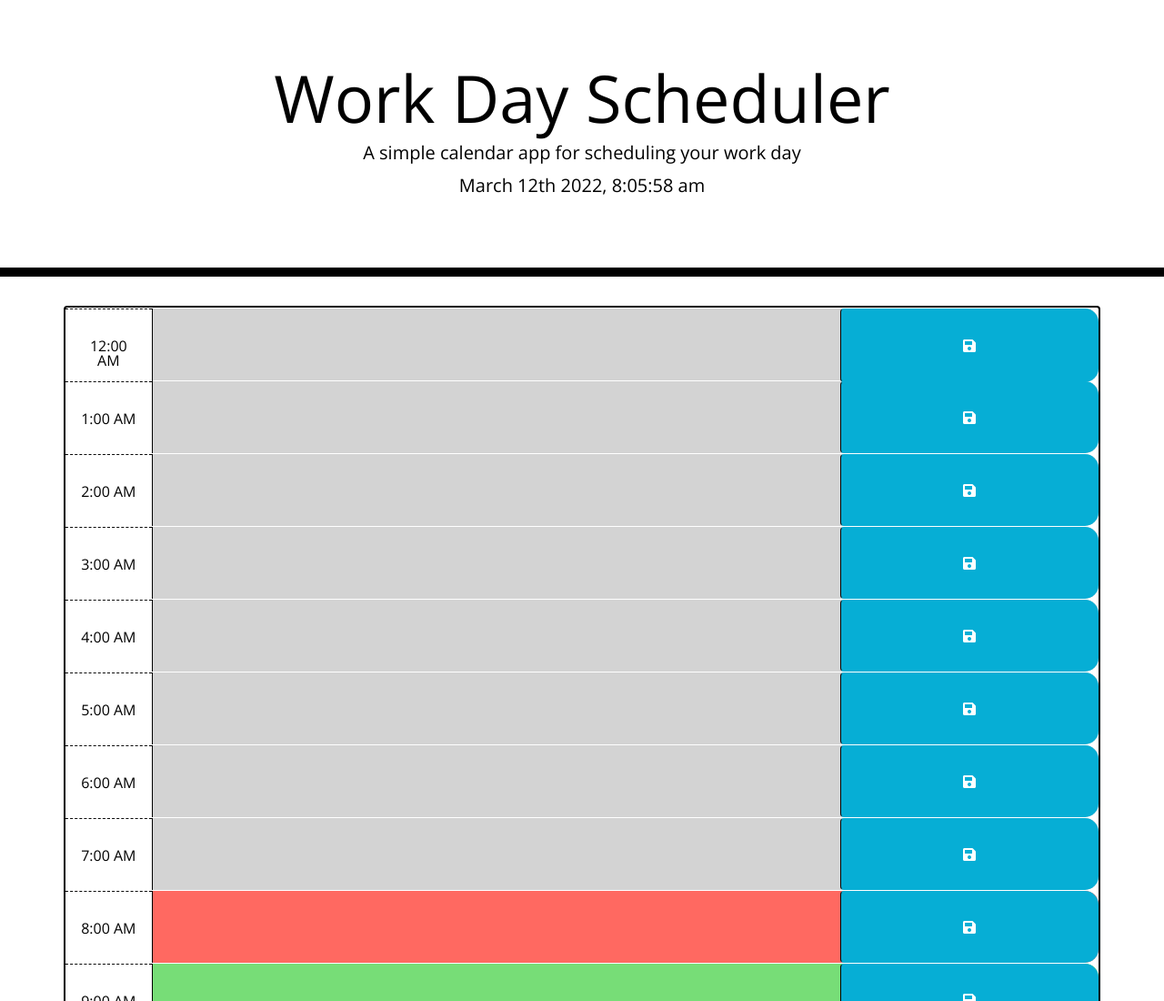
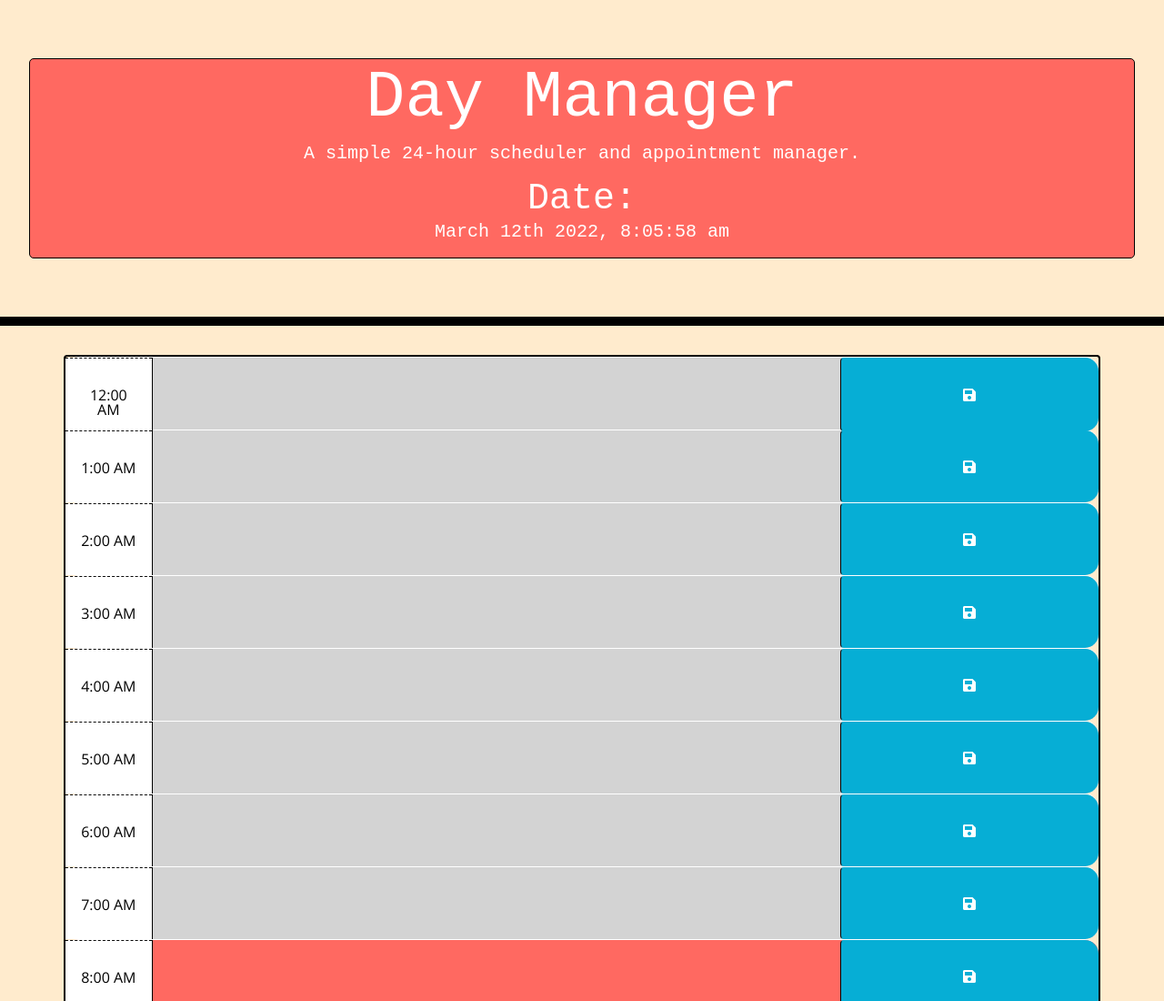
Before and after one commit to YourFunkyDad/Work-Day-Scheduler, a plain HTML site: page index.html in a window 1280 px wide. Shown: the top 1100 px of the page at 91% size. Drawn offline with nearby package versions, Linux system fonts and the light colour scheme.

Commit message:
Adding some Flavor

```diff
--- a/assets/js/script.js
+++ b/assets/js/script.js
@@ -35,7 +35,6 @@
 $(document).ready(function () {
     $("#currentDay").text(moment().format("MMMM Do YYYY, h:mm:ss a"));
     $(".saveBtn").on("click", function () {
-        console.log(this);
         var text = $(this).siblings(".description").val();
         var time = $(this).parent().attr("id");
 
--- a/assets/style/style.css
+++ b/assets/style/style.css
@@ -2,6 +2,7 @@ body {
     font-family: 'Open Sans', sans-serif;
     font-size: 16px;
     line-height: 1;
+    background-color: blanchedalmond;
   }
 
   textarea{
@@ -75,4 +76,15 @@ body {
     border-width: 2px;
     border-style: solid;
     border-color: black;
+    max-height:min-content;
   }
+
+  .date-box {
+    border-radius: 5px;
+    border-width: 1px;
+    border-style: solid;
+    border-color: black;
+    background-color: #ff6961;
+    color: white;
+    font-family: 'Courier New', Courier, monospace;
+  }
--- a/index.html
+++ b/index.html
@@ -9,15 +9,19 @@
       integrity="sha384-50oBUHEmvpQ+1lW4y57PTFmhCaXp0ML5d60M1M7uH2+nqUivzIebhndOJK28anvf" crossorigin="anonymous" />
     <link href="https://fonts.googleapis.com/css?family=Open+Sans&display=swap" rel="stylesheet" />
     <link rel="stylesheet" href="./assets/style/style.css" />
-    <title>Work Day Scheduler</title>
+    <title>Work Calendar</title>
   </head>
 
   <body>
     <header class="jumbotron">
-      <h1 class="display-3">Work Day Scheduler</h1>
-      <p class="lead">A simple calendar app for scheduling your work day</p>
+      <div class="date-box">
+      <h1 class="display-3">Day Manager</h1>
+      <p class="lead">A simple 24-hour scheduler and appointment manager.</p>
+      <h1>Date:
       <div id="digital-clock"></div>
       <p id="currentDay" class="lead"></p>
+      </h1>
+      </div>
     </header>
 
 
```
